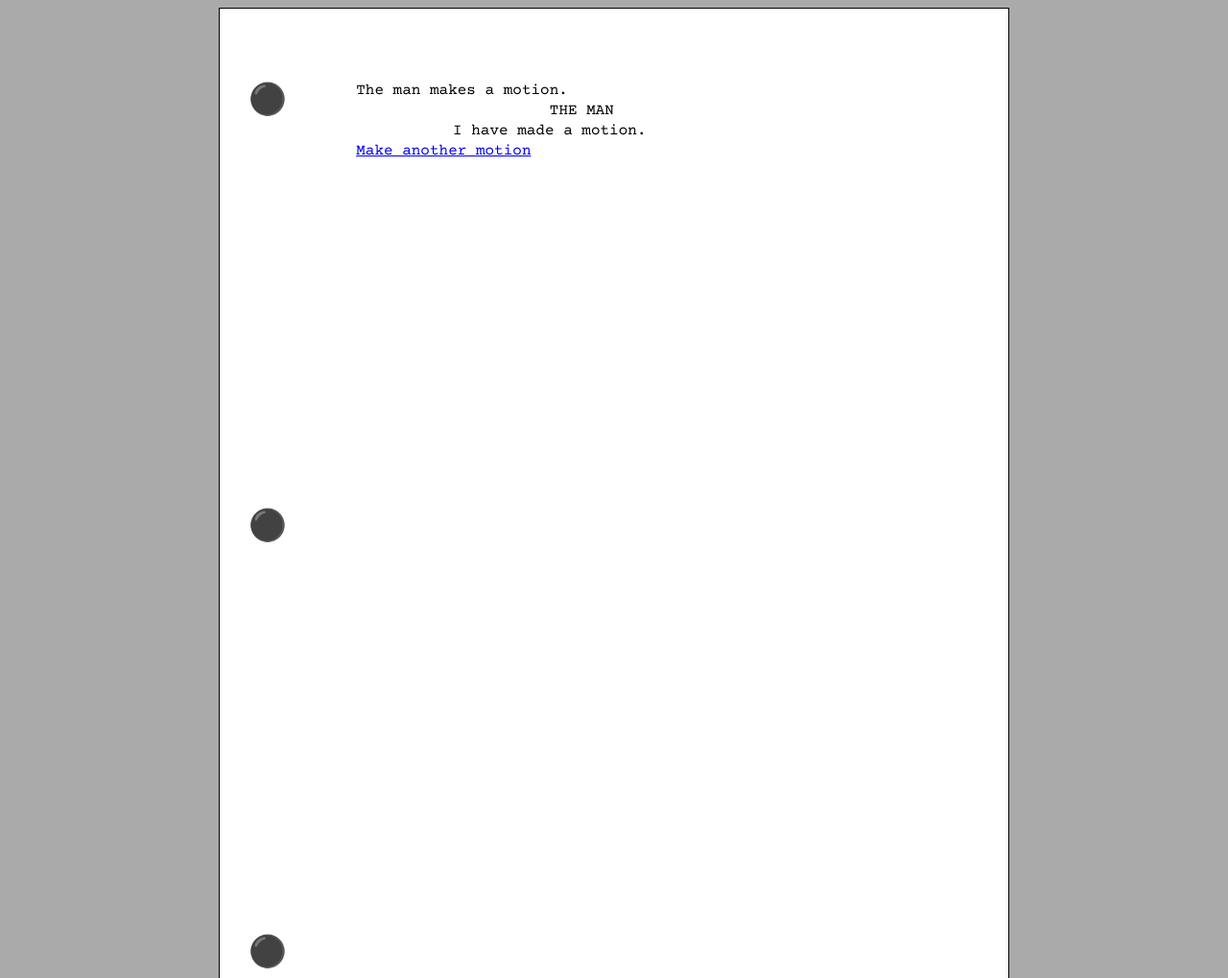
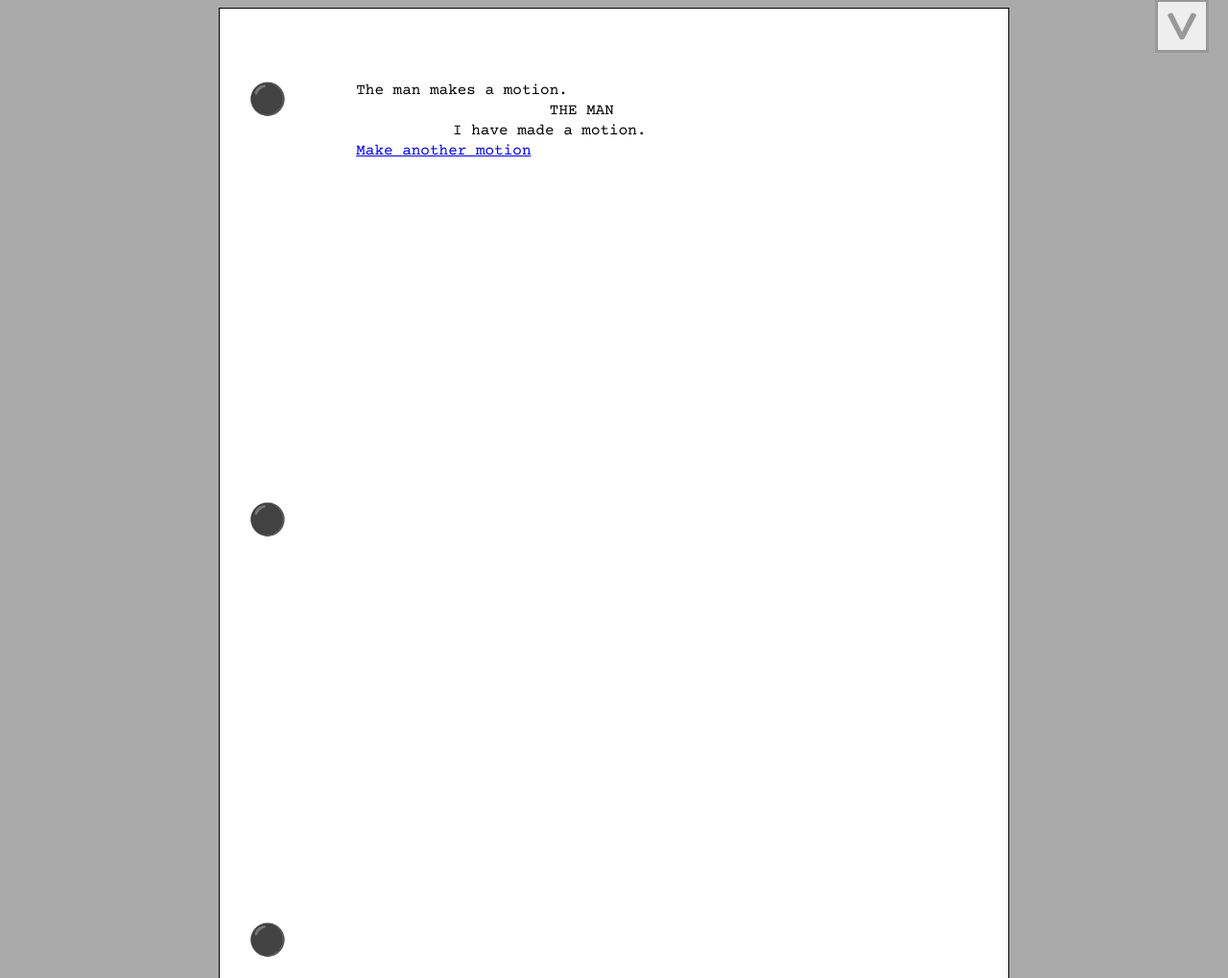
Before and after one commit to seansimonanimation/Screentastic, a website: page index.html in a window 1280 px wide. Shown: the top 1019 px of the page at 96% size. Drawn offline with Linux system fonts and the light colour scheme.

Commit message:
0.2.8 commit
Added the menu, yay!

```diff
--- a/build instructions.txt
+++ b/build instructions.txt
@@ -3,9 +3,9 @@
 
 
 install node.js
-install GnuWin32 ( allow it to wrap into)
+install GnuWin32 ( allow it to wrap into command prompt) (optional step)
 Navigate to the downloaded directory in cmd
 
-run: "npm install"
+run: "npm install" (may have to be run more than once)
 run: "gulp"
 run: "gulp release"
--- /dev/null
+++ b/css/menuStyle.css
@@ -0,0 +1,68 @@
+#menuButton {
+	position: fixed;
+	height: 35px;
+	width: 50px;
+	right: 20px;
+	color: #999;
+	border:solid;
+	border-width: 3px;
+	border-color: #999;
+	background-color: #EEE;
+	text-align: center;
+	line-height: 50px;
+	cursor: pointer;
+	font-size: 500%;
+	-webkit-touch-callout: none;
+	-webkit-user-select: none;
+	-khtml-user-select: none;
+	-moz-user-select: none;
+	-ms-user-select: none;
+	user-select: none;
+}
+.menuHereButton {
+	top: 98px;
+	padding-top: 15px;
+}
+.menuAwayButton {
+	top:-1px;
+	padding-top: 15px;
+	-webkit-transform:rotate(-180deg);
+	-moz-transform:rotate(-180deg);
+	-o-transform:rotate(-180deg);
+	transform:rotate(-180deg);
+	ms-filter:"progid:DXImageTransform.Microsoft.BasicImage(rotation=2)";
+	filter:progid:DXImageTransform.Microsoft.BasicImage(rotation=2);
+
+}
+
+#menuBar {
+	position: fixed;
+	left: -5%;
+	height: 100px;
+	width: 110%;
+	color: #333;
+	border: solid;
+	border-width: 3px;
+	border-color: #999;
+	background-color: #EEE;
+	text-align: center;
+}
+
+.menuGone {
+	top: -110px;
+}
+.menuHere {
+	top: -5px;
+}
+
+
+
+
+
+/* page-moving stuffs is broken atm... TODO: find out why. */
+.pageDefaultPos {
+}
+
+.pageMenuPos {
+top: 100px;
+}
--- a/css/screenStyle.css
+++ b/css/screenStyle.css
@@ -55,7 +55,7 @@
 #linkCont {
 	margin-left: auto;
 	margin-right: auto;
-	width: 80%
+	width: 80%;
 }
 
 #pageNumberCont {
@@ -69,6 +69,7 @@
 /*The things below this line are for funsies and are not actually important to making things industry standard*/
 
 #holePunch {
+	font-family: Arial, Helvetica, Sans-Serif;
 	position: absolute;
 	height: 1122px;
 	margin-top: -75px;
--- a/format.json
+++ b/format.json
@@ -1,6 +1,6 @@
 {
 	"name": "Screentastic",
-	"version": "0.2.7",
+	"version": "0.2.8",
 	"description": "A Twine 2 Story Format for creating Interactive Screenplays.",
 	"author": "Sean Simon",
 	"image": "icon.svg",
--- a/index.html
+++ b/index.html
@@ -10,75 +10,46 @@
 <!-- build:css min.css -->
 <link rel="stylesheet" href="css/font.css">
 <link rel="stylesheet" href="css/screenStyle.css">
+<link rel="stylesheet" href="css/menuStyle.css">
 <!-- endbuild -->
 </head>
 <body>
-<div id="page">
-
+<div id="menuBar" class="menuGone"><div style="margin-top:30px;">Right now the menu content is empty... Sorry...<br />
+If it helps, I've set up the framework, so I'm working on it :D</div></div>
+<div id="menuButton" class="menuAwayButton" onclick="menuButtonFunc()">^</div>
+<div id="page" class="pageDefaultPos">
 <tw-storydata name="An Unreasonably Long Title That Tests The Limits of Everyone's Patience" startnode="1" creator="Twine" creator-version="2.0">
 
-
-
 <style role="stylesheet" id="twine-user-stylesheet" type="text/twine-css">
-
 </style>
 
-
-
 <script role="script" id="twine-user-script" type="text/twine-javascript">
-
 </script>
 
-
-
 <tw-passagedata pid="1" name="Start">
-
 act&gt;&gt; The man makes a motion.
-
 cha&gt;&gt; THE MAN
-
 dia&gt;&gt; I have made a motion.
-
-
 
 [[Make another motion|motion1]]
 
 
+</tw-passagedata>
 
-
-
+<tw-passagedata pid="2" name="motion1">
+act&gt;&gt; The man has made a motion.
+cha&gt;&gt; THE MAN
+dia&gt;&gt; Goddamn.
+[[Make that third motion|motion2]]
 </tw-passagedata>
 
 
-
-<tw-passagedata pid="2" name="motion1">
-
-act&gt;&gt; The man has made a motion.
-
+<tw-passagedata pid="3" name="motion2">
+act&gt;&gt; The man has made yet another motion.
 cha&gt;&gt; THE MAN
-
-dia&gt;&gt; Goddamn.
-
-[[Make that third motion|motion2]]
-
+dia&gt;&gt; I can't believe this.
 </tw-passagedata>
-
-
-
-
-
-<tw-passagedata pid="3" name="motion2">
-
-act&gt;&gt; The man has made yet another motion.
-
-cha&gt;&gt; THE MAN
-
-dia&gt;&gt; I can't believe this.
-
-</tw-passagedata>
-
 </tw-storydata>
-
 
 
 </div>
@@ -91,6 +62,7 @@
 <script src="lib/marked.js"></script>
 <script src="lib/lz-string.js"></script>
 
+<script src="js/menuJS.js"></script>
 <script src="js/passage.js"></script>
 <script src="js/story.js"></script>
 <script src="js/init.js"></script>
--- /dev/null
+++ b/js/menuJS.js
@@ -0,0 +1,44 @@
+/*This is the Javscript file that holds all the goodies regarding the menu!
+Things that are in the menu:
+The menu activator!
+The QuickSave button (there's only one)
+The QuickLoad button (load the only quicksave)
+The Save to PDF button
+The Print button.
+*/
+'use strict';
+function menuButtonFunc() {
+
+	var menuButtonEl = document.getElementById("menuButton");
+	var menuBarEl = document.getElementById("menuBar");
+	//var pageEl = document.getElementbyId("page"); //moving the page is broken atm...
+	//var pageClass = pageEl.className; //For now, the menu must just cover the screen...
+	if (menuButtonEl.className == "menuHereButton") {
+		menuButtonEl.className = "menuAwayButton";
+		menuBarEl.className = "menuGone";
+		//pageEl.className = "pageDefaultPos";
+
+	} else {
+		menuButtonEl.className = "menuHereButton";
+		menuBarEl.className = "menuHere";
+		//pageEl.className = "pageMenuPos";
+	}
+
+}
+
+
+function printFunc() {
+	alert("Sorry, printing isn't implemented yet... :(");
+}
+
+function PDFFunc() {
+	alert("Sorry, PDFs aren't implemented yet... :(");
+}
+
+function quickSave() {
+	alert("Sorry, saving and loading aren't implemented yet... :(");
+}
+
+function quickLoad() {
+	alert("Sorry, saving and loading aren't implemented yet... :(");
+}
--- a/js/passage.js
+++ b/js/passage.js
@@ -38,7 +38,7 @@
 		*/
 
 		var result = this._formatMachine(unes); //Takes both arrays and returns the completed text!
-		var holepunch = '<div id="holePunch"><h1 class="tophole">&#9899;</h1><h1 class="midhole">&#9899;</h1><h1 class="bothole">&#9899;</h1></div>'
+		var holepunch = '<div id="holePunch"><h1 class="tophole">&#9899;</h1><h1 class="midhole">&#9899;</h1><h1 class="bothole">&#9899;</h1></div>';
 		return holepunch + result;
 	},
 
--- a/package.json
+++ b/package.json
@@ -1,6 +1,6 @@
 {
   "name": "Screentastic",
-  "version": "0.2.7",
+  "version": "0.2.8",
   "description": "A Twine 2 Story Format for creating Interactive Screenplays.",
   "author": "Sean Simon<seansimonanimation@gmail.com>",
   "license": "MIT License",
```
Also changed, not shown: format.html (+6 -1 lines), dist/0.2.8/format.js (added), 1 other file.
